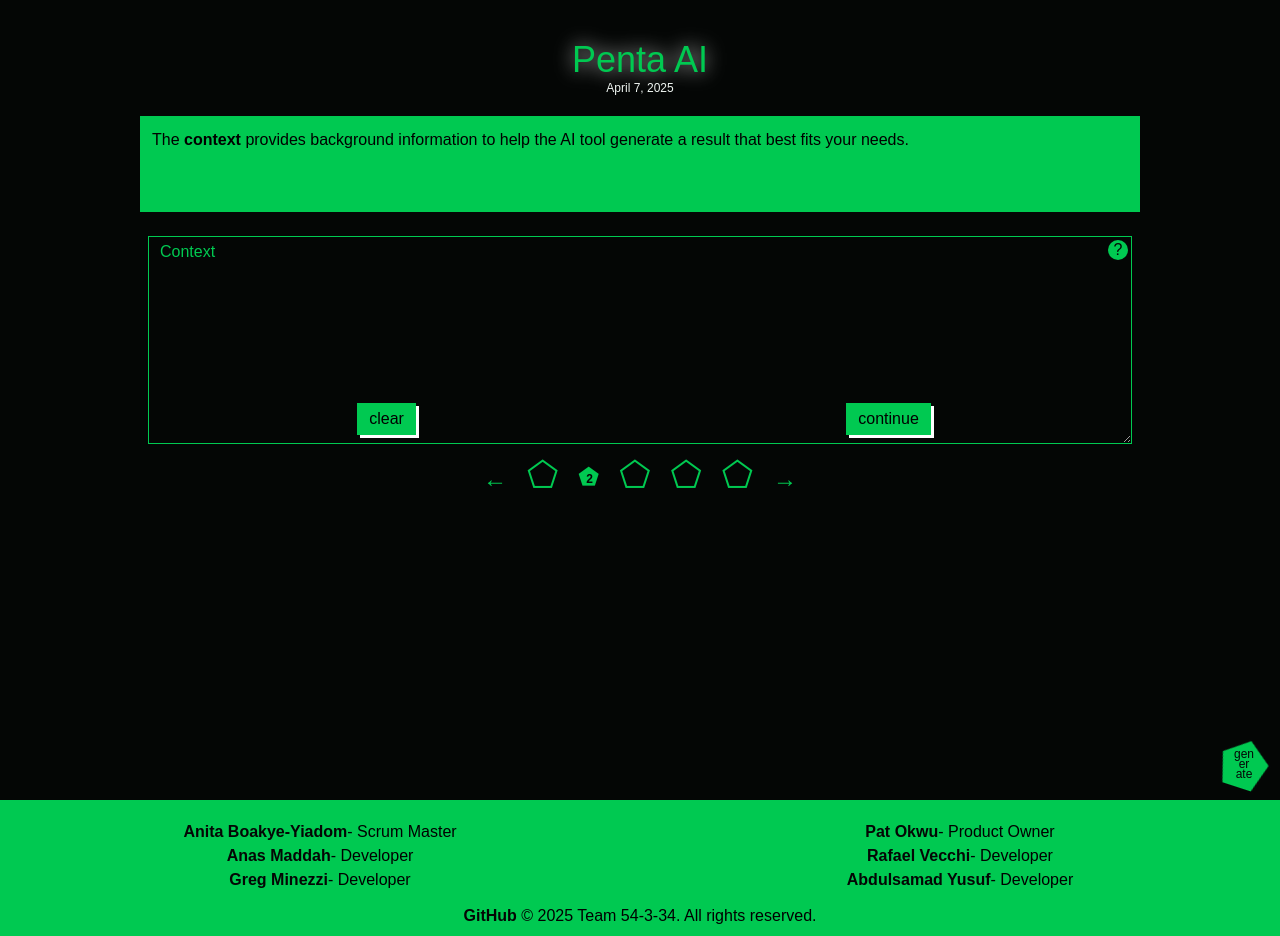
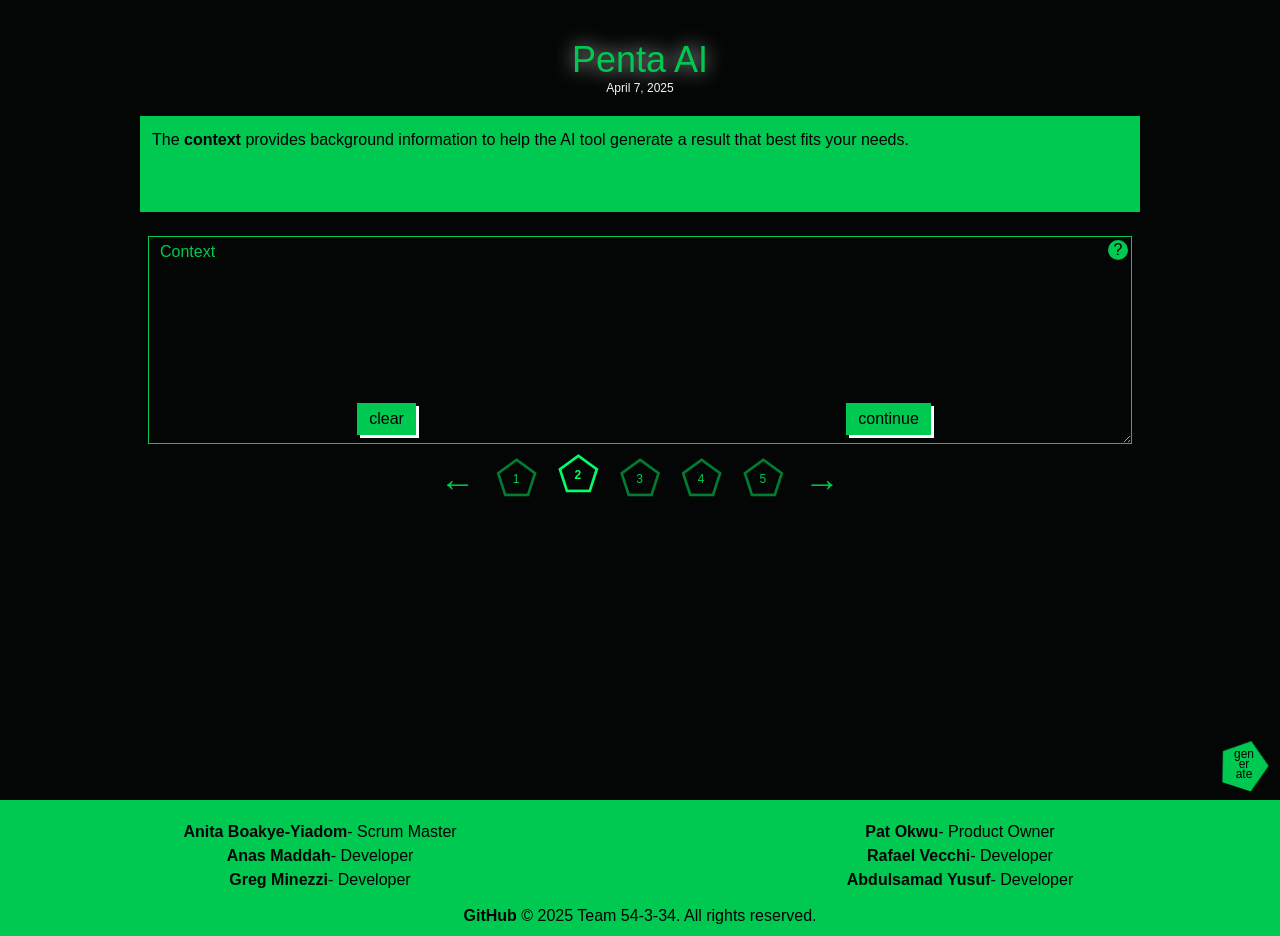
Before and after one commit to chingu-voyages/V54-tier3-team-34, a React (Vite) app in the folder client/: page / in a window 1280 px wide. Both pictures are taken after a click on the button "continue". Built offline with nearby package versions, Linux system fonts and the light colour scheme; a web font is replaced by a local one.

Commit message:
make buttons more accessible (modify sizes and colors)

```diff
--- a/client/src/components/ProgressBar.jsx
+++ b/client/src/components/ProgressBar.jsx
@@ -1,6 +1,12 @@
 import React from "react";
 
-export default function ProgressBar({ steps, stepNumber, setStepNumber, formData, errorMessages}) {
+export default function ProgressBar({
+  steps,
+  stepNumber,
+  setStepNumber,
+  formData,
+  errorMessages,
+}) {
   // move steps back
   const handleBack = () => {
     if (stepNumber === 0) return;
@@ -20,9 +26,9 @@
 
   return (
     <div className="flex flex-col items-center justify-center">
-      <div className="flex w-full items-center justify-center gap-5 text-4xl text-primary-green">
+      <div className="text-primary-green flex w-full items-center justify-center gap-5 text-5xl">
         <span
-          className={`mt-2 cursor-pointer text-2xl hover:text-white-text ${!stepNumber && "invisible"}`}
+          className={`hover:text-white-text cursor-pointer text-4xl ${!stepNumber && "invisible"}`}
           onClick={handleBack}
         >
           ←
@@ -33,11 +39,13 @@
             return (
               <div
                 key={i}
-                className="translate-y-[1.5px] cursor-pointer text-2xl hover:drop-shadow-[0_0_10px_rgba(255,255,255,0.8)]"
+                className="-translate-y-1 duration-300 relative text-accent-green cursor-pointer text-5xl hover:drop-shadow-[0_0_10px_rgba(255,255,255,0.8)]"
                 onClick={() => handleClick(i)}
               >
-                <div>⬟</div>
-                <div className="absolute top-[10px] left-[8px] text-xs font-bold text-dark-text">
+                {formData[step.name] ? <div className="text-accent-green absolute z-0">⬟</div> : null }
+                <div className="relative z-10">⬠</div>
+                {/* <div className="absolute top-[10px] left-[8px] text-xs font-bold text-white-text"> */}
+                <div className={`absolute top-[16px] left-[17px] text-xs font-bold z-50 ${formData[step.name] ? "text-dark-green-shade" : "text-accent-green"}`}>
                   {i + 1}
                 </div>
               </div>
@@ -47,11 +55,11 @@
             return (
               <div
                 key={i}
-                className="translate-y-[1.5px] cursor-pointer text-2xl hover:drop-shadow-[0_0_10px_rgba(255,255,255,0.8)]"
+                className="relative cursor-pointer text-5xl hover:drop-shadow-[0_0_10px_rgba(255,255,255,0.8)]"
                 onClick={() => handleClick(i)}
               >
-                <div className="text-primary-green/60">⬟</div>
-                <div className="absolute top-[10px] left-[8px] text-xs font-bold text-dark-text">
+                <div className="text-primary-green-darker-shade">⬟</div>
+                <div className="text-dark-text absolute top-[16px] left-[17px] text-xs font-bold z-50">
                   {i + 1}
                 </div>
               </div>
@@ -65,24 +73,28 @@
                 onClick={() => handleClick(i)}
               >
                 <div
-                  className={`${!!errorMessages?.[step.name] ? "text-red-500" : ""}`}
+                  className={`${errorMessages?.[step.name] ? "text-red-500" : "text-primary-green-darker-shade"}`}
                 >
                   ⬠
                 </div>
-                <div className="absolute top-[16px] left-[9px] text-xs text-white-text opacity-0 transition-all group-hover:opacity-100">
+                <div className="text-primary-green absolute top-[16px] left-[17px] text-xs opacity-100 group-hover:opacity-100 z-50">
                   {i + 1}
                 </div>
               </div>
             );
         })}
         <span
-          className={`mt-2 cursor-pointer text-2xl hover:text-white-text ${stepNumber === 4 && "invisible"}`}
+          className={`hover:text-white-text cursor-pointer text-4xl ${stepNumber === 4 && "invisible"}`}
           onClick={handleForward}
         >
           →
         </span>
       </div>
-        <div className="text-red-500 flex text-xs flex-col justify-center items-center">{Object.values(errorMessages).map(error => <div>{error}</div>)}</div>
+      <div className="flex flex-col items-center justify-center text-xs text-red-500">
+        {Object.values(errorMessages).map((error) => (
+          <div>{error}</div>
+        ))}
+      </div>
     </div>
   );
 }
--- a/client/src/index.css
+++ b/client/src/index.css
@@ -7,9 +7,11 @@
   --color-dark-text: hsl(150, 17%, 2%);
 
   --color-dark-green-shade: hsl(144, 61%, 10%);
-  --color-dark-gay-shade: hsl(150, 7.14%, 10.98%);
+  --color-dark-gray-shade: hsl(150, 7.14%, 10.98%);
 
   --color-primary-green: hsl(144.18, 100%, 39.41%);
+  --color-primary-green-darker-shade: hsl(144.3, 96.8%, 24.51%);
+  --color-accent-green: hsl(144.18, 100%, 50.41%);
 
 
   --color-white-text: hsl(140, 23%, 95%);
```
